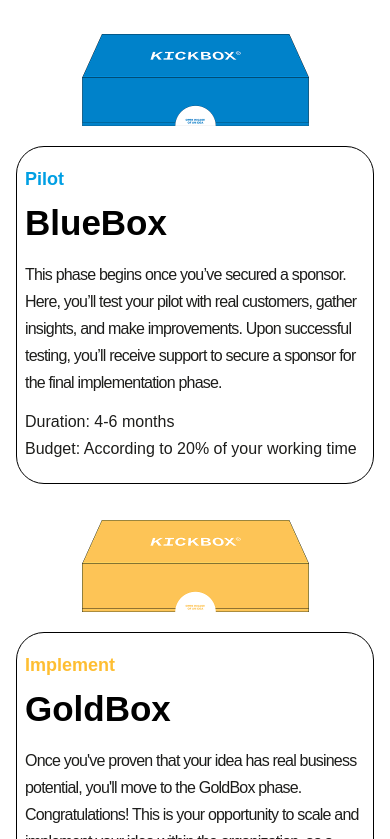
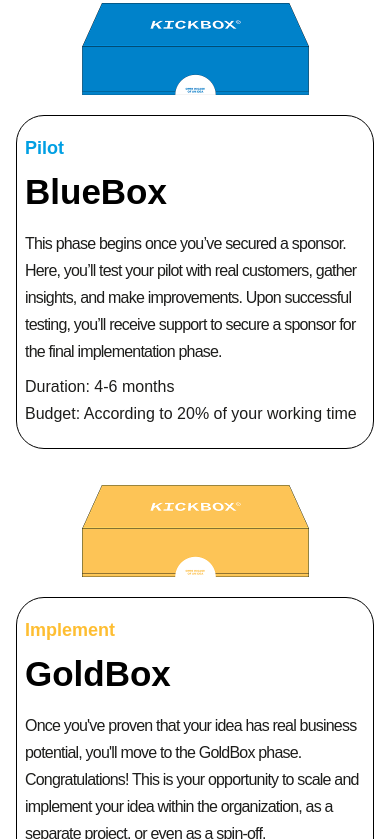
Before and after one commit to sonambishnoi550/Implenia, a Next.js app: page / in a window 390 px wide. Shown: the part 2385-3224 px from the top of the page. Built offline with nearby package versions, Linux system fonts and the light colour scheme.

Commit message:
add scrollbar

```diff
--- a/src/components/Process.tsx
+++ b/src/components/Process.tsx
@@ -25,7 +25,7 @@ const Process: React.FC = () => {
           {PROCESS_LIST.map((phase: ProcessPhase, index: number) => (
             <div key={index} className=''>
               <img className='max-w-[227px] mx-auto h-[92px]' src={phase.image} alt={phase.title?.toLowerCase() || "process image"} />
-              <div className='border border-black xl:h-[457px] rounded-[28px] md:mt-[39px] mt-5 pt-[18px] pb-[21px] xl:pl-[27px] md:px-5 px-2 md:pr-[19px]'>
+              <div className='border border-black max-h-[457px] max-md:max-h-[334px] rounded-[28px] md:mt-[39px] mt-5 pt-[18px] pb-[21px] xl:pl-[27px] md:px-5 px-2 md:pr-[19px] flex flex-col'>
                 <p
                   className={`${index === 0
                     ? "text-red"
@@ -37,7 +37,9 @@ const Process: React.FC = () => {
                   {phase.stage}
                 </p>
                 <h4 className='font-semibold text-custom-xmd leading-custom-xsm pb-4'>{phase.title}</h4>
-                <p className='font-light md:text-custom-sm text-base leading-custom-2sm text-light-black sm:max-w-[277px] tracking-tighter'>{phase.description}</p>
+                <div className='overflow-auto flex-grow scrollbar-hide'>
+                  <p className='font-light md:text-custom-sm text-base leading-custom-2sm text-light-black sm:max-w-[277px] tracking-tighter'>{phase.description}</p>
+               </div>
                 <p className='font-light md:text-custom-sm text-base leading-custom-2sm text-light-black sm:max-w-[277px] md:pt-6 pt-3'>
                   {phase.duration}<br />
                   {phase.budget}
```
